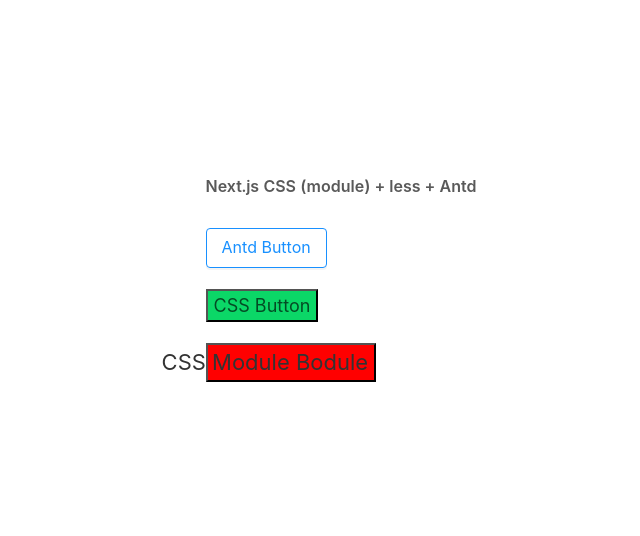
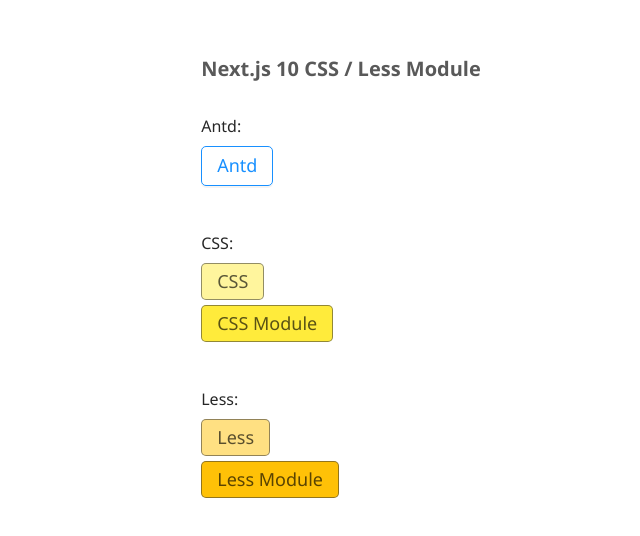
Before and after one commit to nie-e/mkn, a Next.js app: page / in a window 1280 px wide. Shown: the part 122-658 px from the top of the page, without its empty margins (299-939 px from the left). Built offline with nearby package versions, Linux system fonts and the light colour scheme.

Commit message:
feat: support global css/less

```diff
--- a/next.config.js
+++ b/next.config.js
@@ -3,7 +3,10 @@
 
 module.exports = withAntdLess({
   lessVarsFilePath: './src/styles/variables.less',
-  // cssLoaderOptionsModules: {},
+  cssLoaderOptions: {
+    esModule: false,
+    sourceMap: false,
+  },
   //
   // Other Config Here...
 
--- a/src/pages/index.tsx
+++ b/src/pages/index.tsx
@@ -2,25 +2,38 @@
 
 import { Button } from 'antd';
 
-import styles from './styles.module.less';
-// import './styles.less';
-require('./styles.less');
+import lessModuleStyles from './styles-less.module.less';
+import cssModuleStyles from './styles-css.module.css';
+
+// ⚠️
+// if you need to import the global.css (e.g. style.css), you can write in `app.tsx`,
+// if you need to import the global.less (e.g. style.less), you can use `require` syntax,
+require('@/pages/styles-less.less');
 
 export default function Index() {
   return (
-    <div className={styles['page-index-wrapper']}>
-      <div className={styles['page-index-inner']}>
-        <div className={styles['title']}>Next.js CSS (module) + less + Antd</div>
+    <div className={lessModuleStyles['page-index-wrapper']}>
+      <div className={lessModuleStyles['page-index-inner']}>
+        <div className={lessModuleStyles['title']}>Next.js 10 CSS / Less Module</div>
 
+        <h2>Antd:</h2>
         <Button type="primary" ghost size="large">
-          Antd Button
+          Antd
         </Button>
-        <br />
-        <br />
-        <button className="gbutton">CSS Button</button>
-        <br />
-        <br />
-        <button className={styles['m-button']}>CSS Module Bodule</button>
+
+        <div className="line" />
+
+        <h2>CSS:</h2>
+
+        <button className="css-button">CSS</button>
+        <button className={cssModuleStyles['css-module-button']}>CSS Module</button>
+
+        <div className="line" />
+
+        <h2>Less:</h2>
+
+        <button className="less-button">Less</button>
+        <button className={lessModuleStyles['less-module-button']}>Less Module</button>
       </div>
     </div>
   );
--- /dev/null
+++ b/src/pages/styles-css.css
@@ -0,0 +1,7 @@
+.css-button {
+  background-color: #fff59d;
+}
+
+.line {
+  padding: 20px;
+}
--- /dev/null
+++ b/src/pages/styles-css.module.css
@@ -0,0 +1,3 @@
+.css-module-button {
+  background-color: #ffeb3b;
+}
--- /dev/null
+++ b/src/pages/styles-less.less
@@ -0,0 +1,3 @@
+.less-button {
+  background-color: #ffe082;
+}
--- /dev/null
+++ b/src/pages/styles-less.module.less
@@ -0,0 +1,42 @@
+.page-index-wrapper {
+  display: flex;
+  justify-content: center;
+  place-items: center;
+  height: 100vh;
+}
+
+.page-index-inner {
+  display: block;
+
+  :global {
+    button {
+      display: block;
+      margin: 5px 0;
+      border-radius: 5px;
+      border: 1px solid #3338;
+      font-size: 18px;
+      padding: 4px 15px;
+      position: relative;
+      transform: scale(1);
+
+      &:hover {
+        transform: scale(1.02);
+        cursor: pointer;
+      }
+    }
+
+    h2 {
+      font-size: 16px;
+    }
+  }
+}
+
+.title {
+  font-size: 20px;
+  font-weight: 600;
+  margin-bottom: 30px;
+}
+
+.less-module-button {
+  background-color: #ffc107;
+}
--- a/src/pages/styles.less
+++ /dev/null
@@ -1,8 +0,0 @@
-a {
-  background-color: #fff;
-}
-
-.gbutton {
-  background-color: #0bd767;
-  font-size: 18px;
-}
--- a/src/pages/styles.module.less
+++ /dev/null
@@ -1,28 +0,0 @@
-.m-button {
-  background-color: red;
-  font-size: 22px;
-  color: #333;
-  text-indent: -52px;
-}
-
-.page-index-wrapper {
-  display: flex;
-  justify-content: center;
-  place-items: center;
-  height: 100vh;
-}
-
-.page-index-inner {
-  display: block;
-
-  :global {
-    button {
-    }
-  }
-}
-
-.title {
-  font-size: 16px;
-  font-weight: 600;
-  margin-bottom: 30px;
-}
--- a/src/styles/Home.module.css
+++ /dev/null
@@ -1,122 +0,0 @@
-.container {
-  min-height: 100vh;
-  padding: 0 0.5rem;
-  display: flex;
-  flex-direction: column;
-  justify-content: center;
-  align-items: center;
-}
-
-.main {
-  padding: 5rem 0;
-  flex: 1;
-  display: flex;
-  flex-direction: column;
-  justify-content: center;
-  align-items: center;
-}
-
-.footer {
-  width: 100%;
-  height: 100px;
-  border-top: 1px solid #eaeaea;
-  display: flex;
-  justify-content: center;
-  align-items: center;
-}
-
-.footer img {
-  margin-left: 0.5rem;
-}
-
-.footer a {
-  display: flex;
-  justify-content: center;
-  align-items: center;
-}
-
-.title a {
-  color: #0070f3;
-  text-decoration: none;
-}
-
-.title a:hover,
-.title a:focus,
-.title a:active {
-  text-decoration: underline;
-}
-
-.title {
-  margin: 0;
-  line-height: 1.15;
-  font-size: 4rem;
-}
-
-.title,
-.description {
-  text-align: center;
-}
-
-.description {
-  line-height: 1.5;
-  font-size: 1.5rem;
-}
-
-.code {
-  background: #fafafa;
-  border-radius: 5px;
-  padding: 0.75rem;
-  font-size: 1.1rem;
-  font-family: Menlo, Monaco, Lucida Console, Liberation Mono, DejaVu Sans Mono,
-    Bitstream Vera Sans Mono, Courier New, monospace;
-}
-
-.grid {
-  display: flex;
-  align-items: center;
-  justify-content: center;
-  flex-wrap: wrap;
-  max-width: 800px;
-  margin-top: 3rem;
-}
-
-.card {
-  margin: 1rem;
-  flex-basis: 45%;
-  padding: 1.5rem;
-  text-align: left;
-  color: inherit;
-  text-decoration: none;
-  border: 1px solid #eaeaea;
-  border-radius: 10px;
-  transition: color 0.15s ease, border-color 0.15s ease;
-}
-
-.card:hover,
-.card:focus,
-.card:active {
-  color: #0070f3;
-  border-color: #0070f3;
-}
-
-.card h3 {
-  margin: 0 0 1rem 0;
-  font-size: 1.5rem;
-}
-
-.card p {
-  margin: 0;
-  font-size: 1.25rem;
-  line-height: 1.5;
-}
-
-.logo {
-  height: 1em;
-}
-
-@media (max-width: 600px) {
-  .grid {
-    width: 100%;
-    flex-direction: column;
-  }
-}
--- a/src/styles/globals.css
+++ /dev/null
@@ -1,16 +0,0 @@
-html,
-body {
-  padding: 0;
-  margin: 0;
-  font-family: -apple-system, BlinkMacSystemFont, Segoe UI, Roboto, Oxygen,
-    Ubuntu, Cantarell, Fira Sans, Droid Sans, Helvetica Neue, sans-serif;
-}
-
-a {
-  color: inherit;
-  text-decoration: none;
-}
-
-* {
-  box-sizing: border-box;
-}
--- /dev/null
+++ b/src/styles/globals.less
@@ -0,0 +1,17 @@
+@import './variables.less';
+
+html,
+body {
+  padding: 0;
+  margin: 0;
+  font-family: @font-family;
+}
+
+a {
+  color: inherit;
+  text-decoration: none;
+}
+
+* {
+  box-sizing: border-box;
+}
```
Also changed, not shown: src/pages/_app.tsx (+3 -4 lines).
